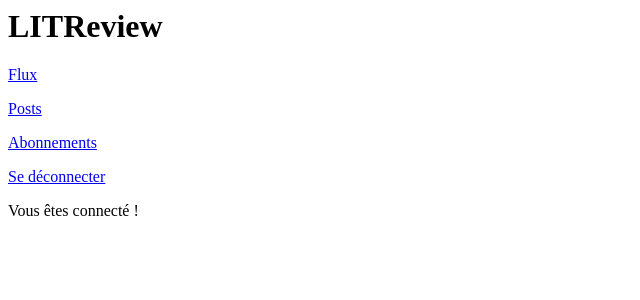
After one commit to Tortique/LITReview, a Django app: page /posts/ in a window 1280 px wide. The commit adds this page. Shown: the top 300 px of the page, without its empty margins (0-640 px from the left). Run offline with Django 4.2, Linux system fonts and the light colour scheme; a user stored in the database is signed in.

Commit message:
templates des pages

```diff
--- a/LITReview/urls.py
+++ b/LITReview/urls.py
@@ -29,4 +29,6 @@ urlpatterns = [
     path('signup', authentication.views.signup_page, name='signup'),
     path('logout/', authentication.views.logout_user, name='logout'),
     path('home/', litr.views.home, name='home'),
+    path('posts/', litr.views.posts, name='posts'),
+    path('subscriptions/', litr.views.subscriptions, name='subscriptions')
 ]
--- /dev/null
+++ b/litr/templates/litr/create_review.html
@@ -0,0 +1,4 @@
+{% extends 'base.html' %}
+{% block content %}
+    <p>Vous êtes connecté !</p>
+{% endblock content %}
--- /dev/null
+++ b/litr/templates/litr/create_ticket.html
@@ -0,0 +1,4 @@
+{% extends 'base.html' %}
+{% block content %}
+    <p>Vous êtes connecté !</p>
+{% endblock content %}
--- /dev/null
+++ b/litr/templates/litr/modify_review.html
@@ -0,0 +1,4 @@
+{% extends 'base.html' %}
+{% block content %}
+    <p>Vous êtes connecté !</p>
+{% endblock content %}
--- /dev/null
+++ b/litr/templates/litr/modify_ticket.html
@@ -0,0 +1,4 @@
+{% extends 'base.html' %}
+{% block content %}
+    <p>Vous êtes connecté !</p>
+{% endblock content %}
--- /dev/null
+++ b/litr/templates/litr/posts.html
@@ -0,0 +1,4 @@
+{% extends 'base.html' %}
+{% block content %}
+    <p>Vous êtes connecté !</p>
+{% endblock content %}
--- /dev/null
+++ b/litr/templates/litr/subscriptions.html
@@ -0,0 +1,4 @@
+{% extends 'base.html' %}
+{% block content %}
+    <p>Vous êtes connecté !</p>
+{% endblock content %}
--- a/litr/views.py
+++ b/litr/views.py
@@ -5,3 +5,13 @@ from django.shortcuts import render
 @login_required
 def home(request):
     return render(request, 'litr/home.html')
+
+
+@login_required
+def posts(request):
+    return render(request, 'litr/posts.html')
+
+
+@login_required
+def subscriptions(request):
+    return render(request, 'litr/subscriptions.html')
--- a/templates/base.html
+++ b/templates/base.html
@@ -3,10 +3,17 @@
         <title>LITReview</title>
     </head>
     <body>
-        <h1>LITReview</h1>
-        {% block content %}{% endblock content %}
-        {% if user.is_authenticated %}
-            <p>Vous êtes connecté en tant que {{ request.user }}. <a href="{% url 'logout' %}">Se déconnecter</a></p>
+        <div class="toggle-nav-sidebar">
+            {% if user.is_authenticated %}
+            <h1>LITReview</h1>
+            <p><a href="{% url 'home' %}">Flux</a></p>
+            <p><a href="{% url 'posts' %}">Posts</a></p>
+            <p><a href="{% url 'subscriptions' %}">Abonnements</a></p>
+            <p><a href="{% url 'logout' %}">Se déconnecter</a></p>
         {% endif %}
+        </div>
+        <div class="main">
+            {% block content %}{% endblock content %}
+        </div>
     </body>
 </html>
```
Also changed, not shown: db.sqlite3.
